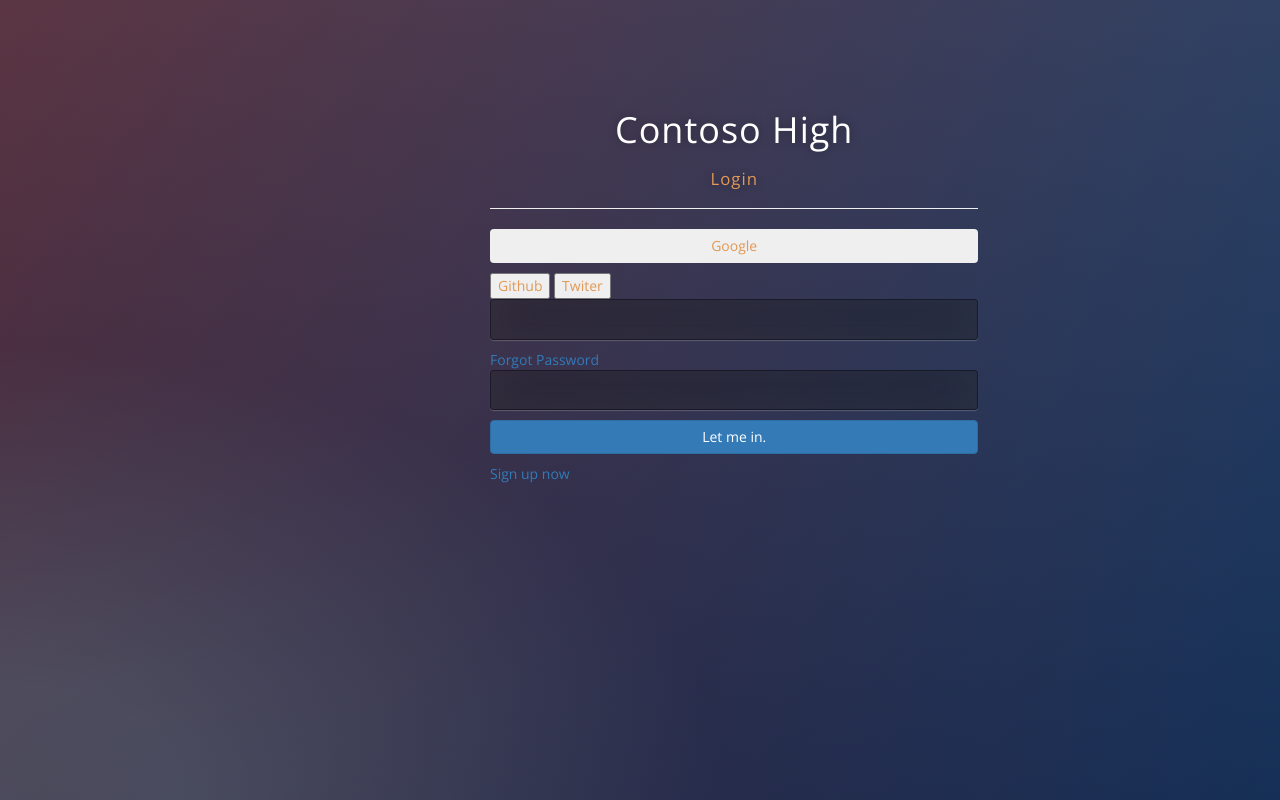
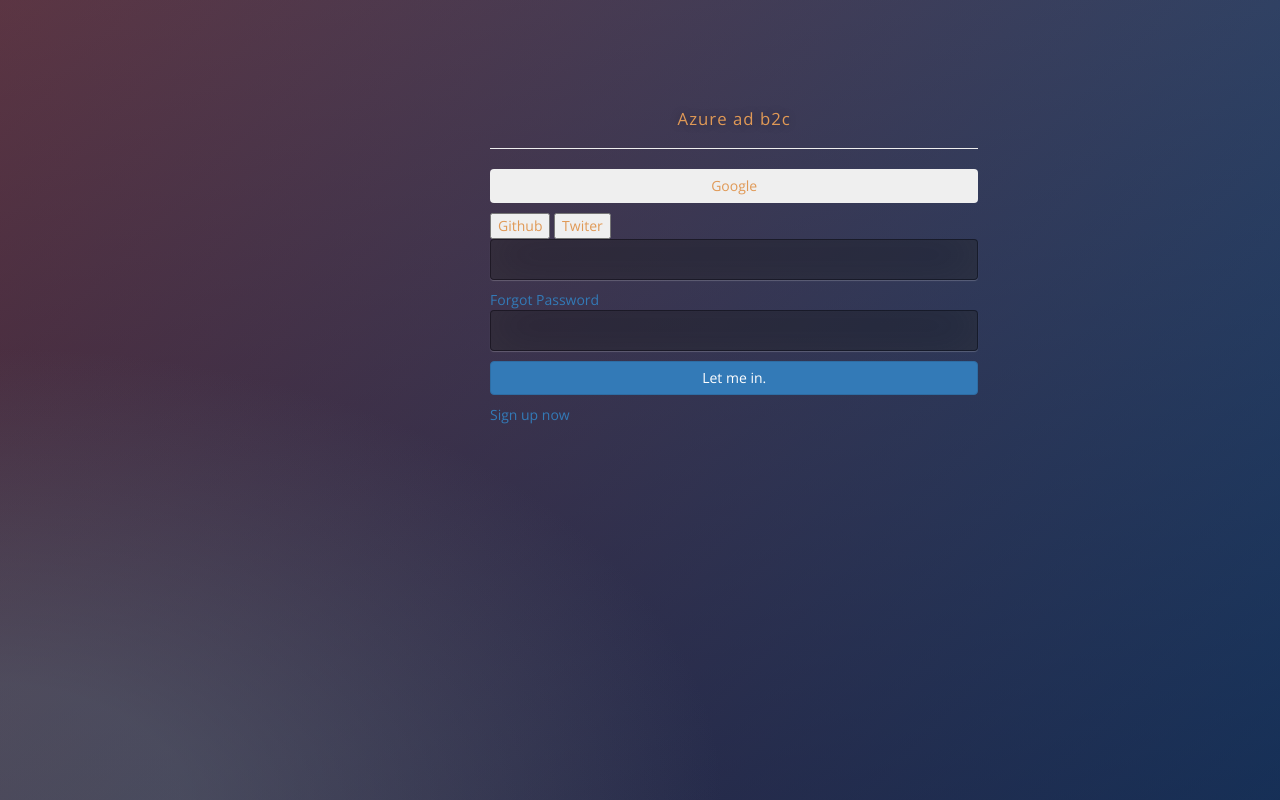
Before and after one commit to lipemiranda159/login-pages, a plain HTML site: page index.html in a window 1280 px wide. Drawn offline with nearby package versions, Linux system fonts and the light colour scheme.

Commit message:
change index

```diff
--- a/index.html
+++ b/index.html
@@ -108,8 +108,7 @@
 <body>
 
     <div class="login">
-        <h1>Contoso High</h1>
-        <h2>Login</h2>
+        <h2>Azure ad b2c</h2>
         <hr/>
         <div id="api">
             <div class="options">
```
